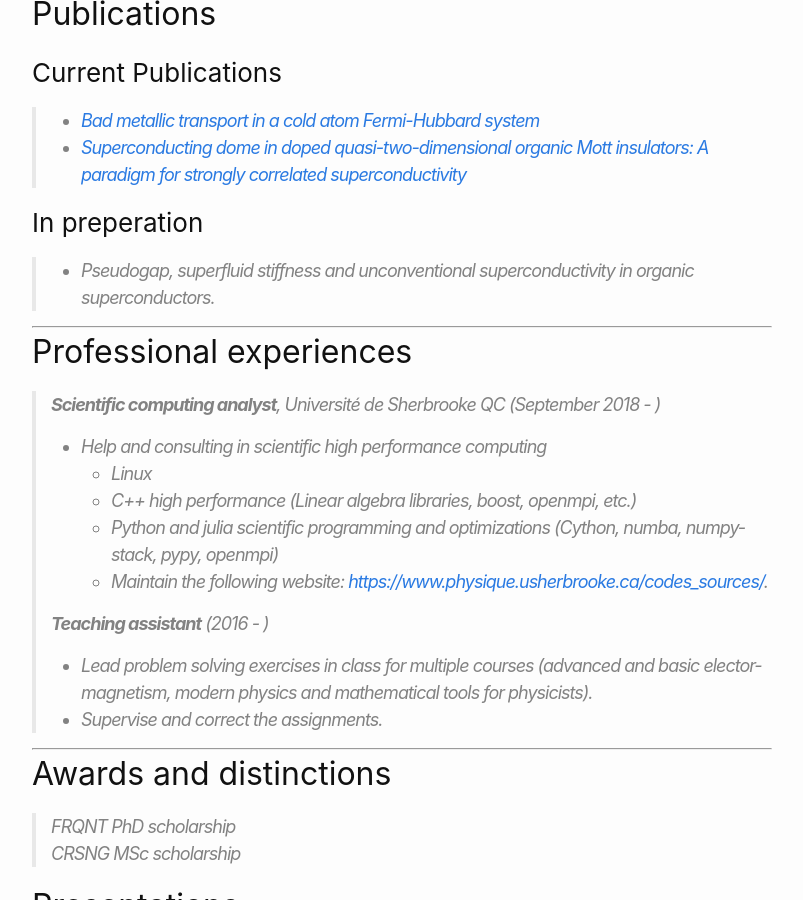
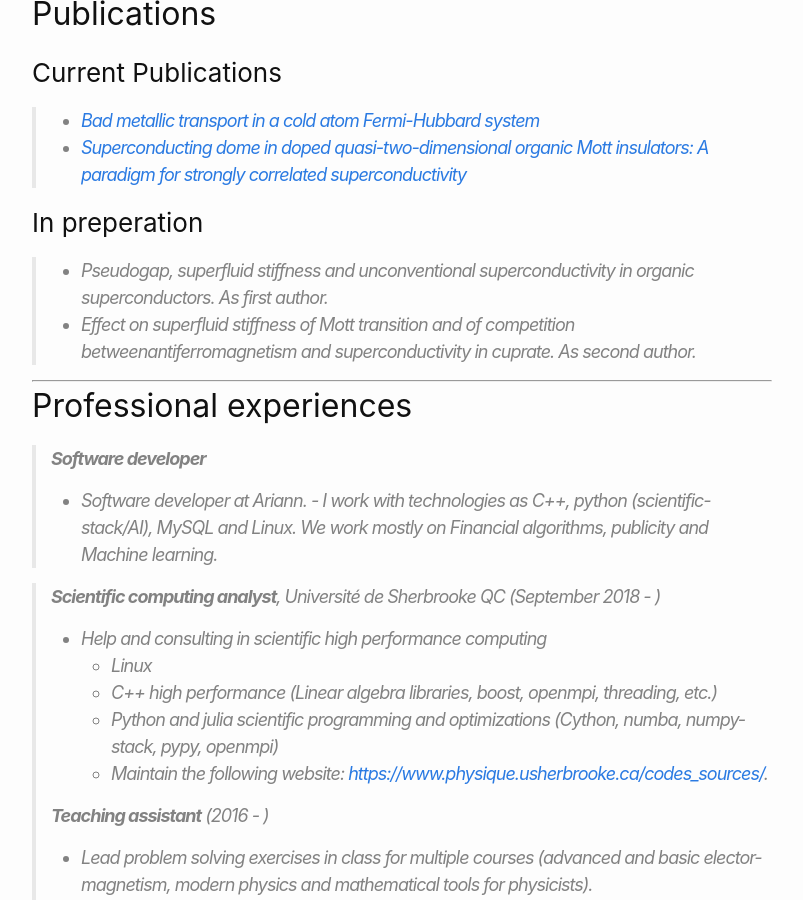
Before and after one commit to ZGCDDoo/ZGCDDoo.github.io, a Jekyll site: the page built from cv.md, in a window 1280 px wide and 900 px high, scrolled down 485 px. Shown: the whole window, without its empty margins (238-1041 px from the left). Built offline with Jekyll 4.4.1, drawn with Linux system fonts in a browser that asks for light colours.

Commit message:
Update CV and about with Ariann (little late, but still)

```diff
--- a/cv.md
+++ b/cv.md
@@ -31,17 +31,23 @@ order: 3
 > - [Superconducting dome in doped quasi-two-dimensional organic Mott insulators: A paradigm for strongly correlated superconductivity](https://journals.aps.org/prb/abstract/10.1103/PhysRevB.92.195112)
 
 ### In preperation
-> - Pseudogap, superfluid stiffness and unconventional superconductivity in organic superconductors.
+> - Pseudogap, superfluid stiffness and unconventional superconductivity in organic superconductors. As first author.
+> - Effect on superfluid stiffness of Mott transition and of competition betweenantiferromagnetism and superconductivity in cuprate. As second author.
 
 
 ***
 
 ## Professional experiences
 
+>**Software developer**
+> - Software developer at *Ariann*.
+>       - I work with technologies as C++, python (scientific-stack/AI), MySQL and  Linux. We work mostly             on Financial algorithms, publicity and Machine learning.
+
+
 > **Scientific computing analyst**, Université de Sherbrooke QC (September 2018 - )
 >    - Help and consulting in scientific high performance computing
 >        - Linux
->        - C++ high performance (Linear algebra libraries, boost, openmpi, etc.)
+>        - C++ high performance (Linear algebra libraries, boost, openmpi, threading, etc.)
 >        - Python and julia scientific programming and optimizations (Cython, numba, numpy-stack, pypy, openmpi)
 >        - Maintain the following website: [https://www.physique.usherbrooke.ca/codes_sources/](https://www.physique.usherbrooke.ca/codes_sources/).
 >
```
Also changed, not shown: about.md (+2 -2 lines).
